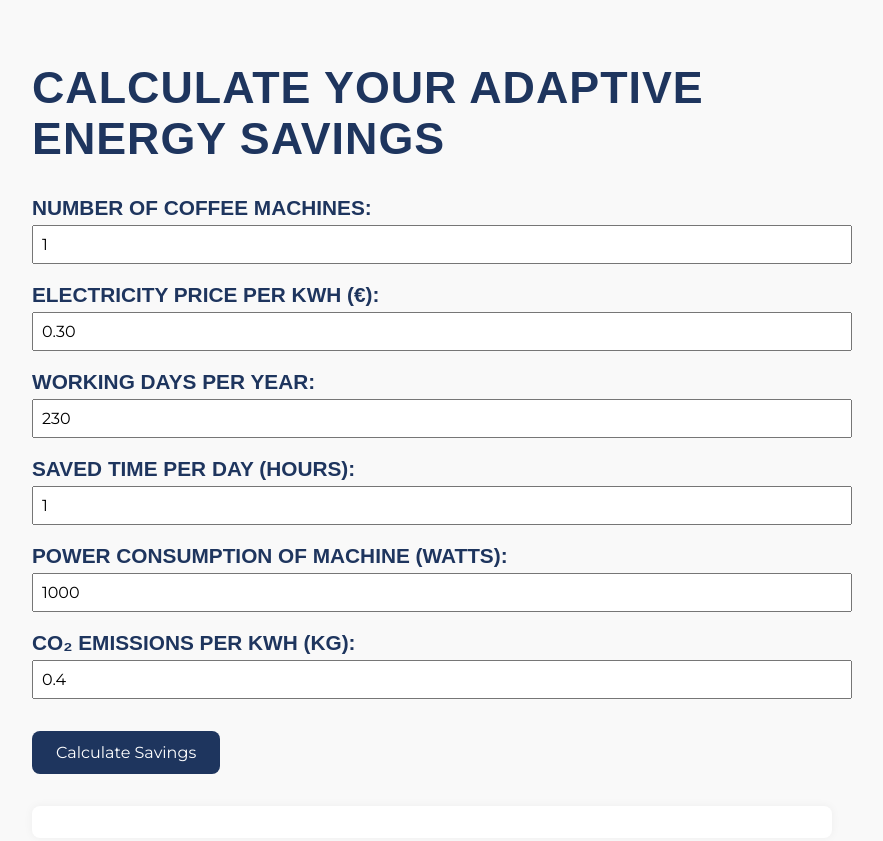
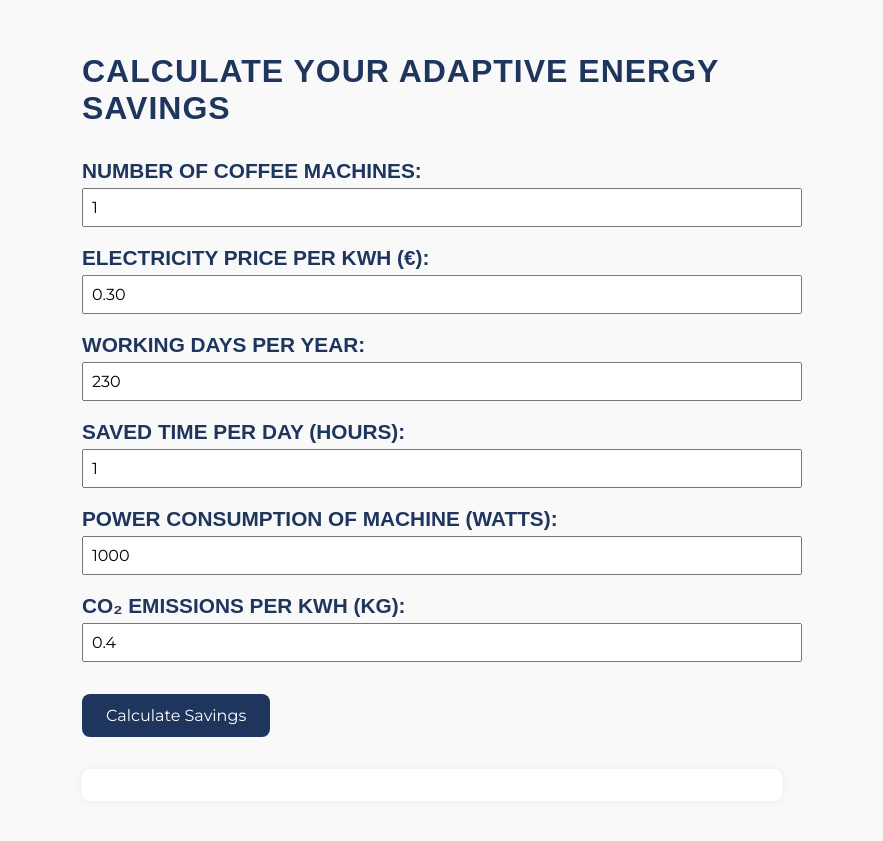
Before and after one commit to Neenzs/1, a plain HTML site: page page5.html in a window 1280 px wide. Shown: the whole page, without its empty margins (208-1091 px from the left). Drawn offline with Linux system fonts and the light colour scheme; a web font is replaced by a local one.

Commit message:
Update page5.html

```diff
--- a/page5.html
+++ b/page5.html
@@ -9,14 +9,14 @@
       font-family: 'Montserrat', sans-serif;
       background: #f9f9f9;
       padding: 2rem;
-      max-width: 800px;
+      max-width: 700px;
       margin: auto;
       color: #333;
     }
 
     h1 {
       font-family: 'Saira Extra Condensed', sans-serif;
-      font-size: 2.8rem;
+      font-size: 3 rem;
       font-weight: 800;
       color: #1e355e;
       text-transform: uppercase;
```
